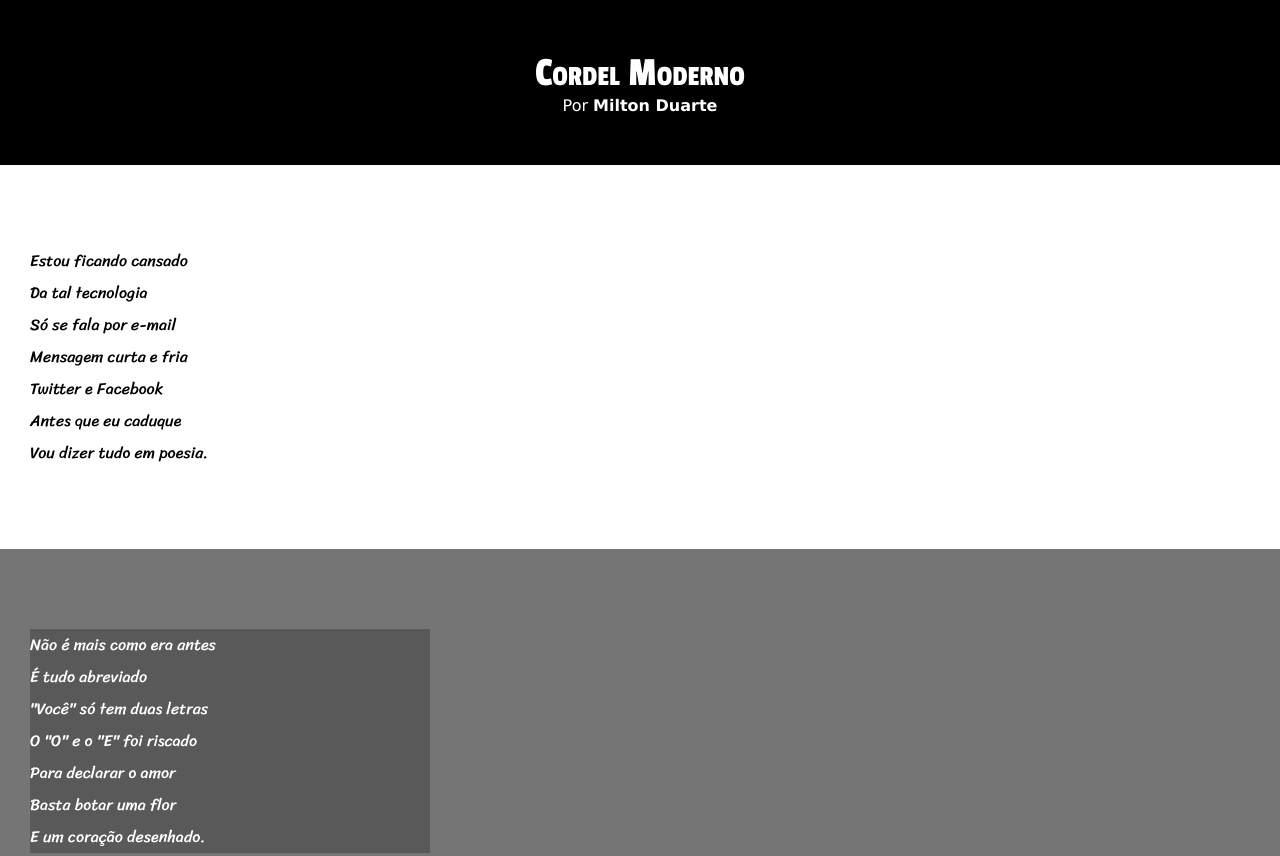
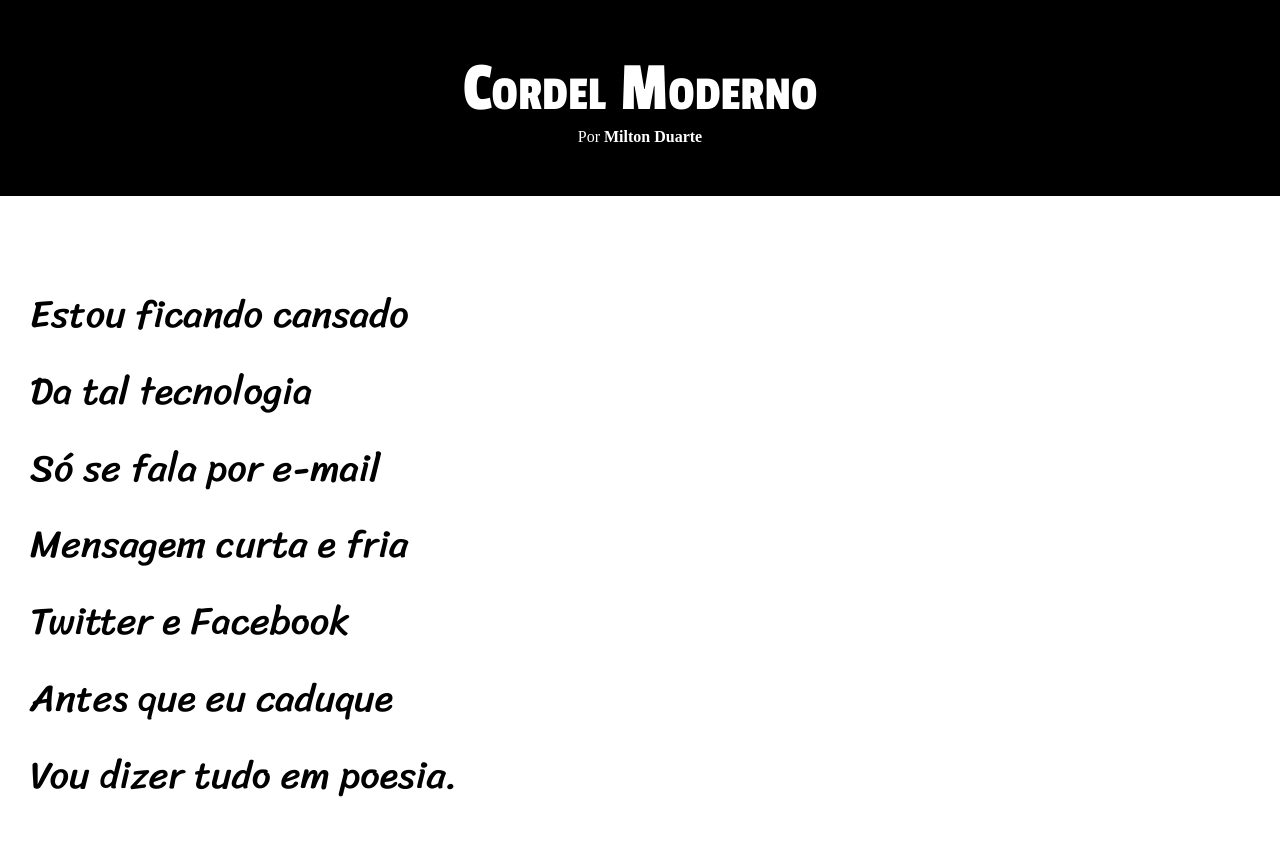
Before and after one commit to Marcos-Santos-Dev/Projeto-Cordel, a plain HTML site: page index.html in a window 1280 px wide. Shown: the top 856 px of the page. Drawn offline with Linux system fonts and the light colour scheme.

Commit message:
mudanças na fonte

```diff
--- a/estilo/style.css
+++ b/estilo/style.css
@@ -3,6 +3,12 @@
 @import url('https://fonts.googleapis.com/css2?family=Passion+One:wght@400;700;900&display=swap');
 /*Fonte Paragrafo*/
 @import url('https://fonts.googleapis.com/css2?family=Sriracha&display=swap');
+
+:root{
+    --font01:'Passion One';
+    --font02:'Sriracha';
+    --font03:'Verdana, Geneva, Tahoma, sans-serif';
+}
 
 *{
     margin: 0px;
@@ -33,14 +39,14 @@ header {
 header h1{
     font-variant: small-caps;
     padding-top: 50px;
-    font-family: 'Passion One';
-    font-size: 2.6em;
+    font-family: var(--font01);
+    font-size: 5.5vw;
     font-weight: lighter;
 }
 
 header p {
     padding-bottom: 50px;
-    font-family: Verdana, Geneva, Tahoma, sans-serif;
+    font-family: var(--font03);
 }
 
 section{
@@ -48,7 +54,8 @@ section{
     padding-bottom: 10vh;
     padding-left: 30px;
     line-height: 2em;
-    font-family: 'Sriracha';
+    font-family:var(--font02);
+    font-size: 3vw;
 }
 
 .normal{
@@ -61,9 +68,10 @@ section{
 }
 
 .imagem p{
-    background-color: rgba(0, 0, 0, 0.244);
+    background-color: rgba(0, 0, 0, 0.566);
     color: white;
-    width: 400px;
+    display: inline-block;
+    padding: 10px;
 }
 
 footer{
```
